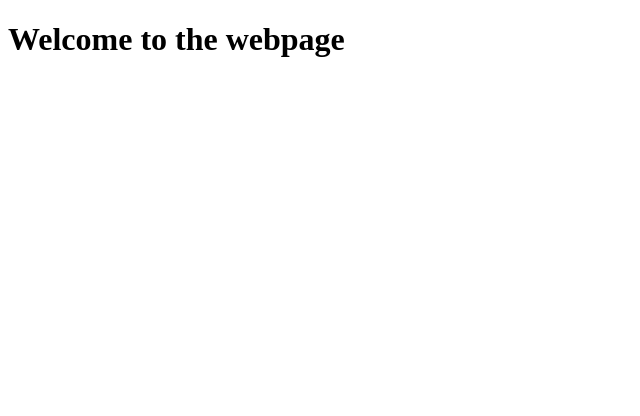
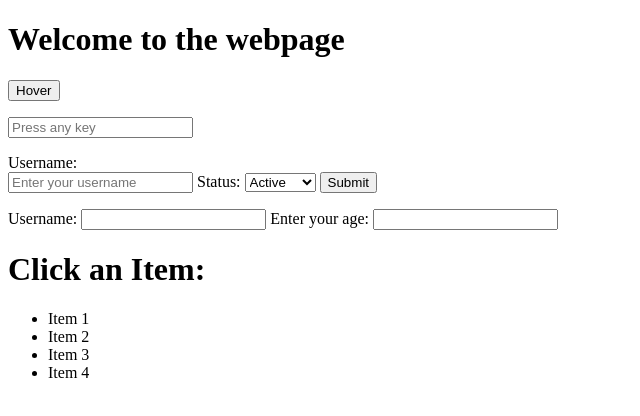
Before and after one commit to Kandiebaby/Introduction-to-Events, a plain HTML site: page index.html in a window 1280 px wide. Shown: the whole page, without its empty margins (0-640 px from the left). Drawn offline with Linux system fonts and the light colour scheme.

Commit message:
Added HTML sturcture with sections for events

```diff
--- a/index.html
+++ b/index.html
@@ -8,6 +8,56 @@
 </head>
 <body>
     <h1> Welcome to the webpage</h1>
+
+<!-- Mouse Event Section -->
+<section id="mouse-events">
+    <button id="mouseButton">Hover</button>
+    <p id="mouseMessage"></p>
+</section>
+
+<!-- Keyboard Event Section -->
+<section id="keyboard-events">
+    <input type="text" id="keyboard-events" placeholder="Press any key">
+    <p id="keyboardMessage"></p>
+</section>
+
+<!-- Form Event Section -->
+<form id="myForm">
+    <label for="username">Username:</label>
+    <form id="form" action="#"></form>
+    <input type="text" id="username" name="username" placeholder="Enter your username">
+
+    <label for="status">Status:</label>
+    <select id="status" name="status">
+        <option value="active">Active</option>
+        <option value="inactive">Inactive</option>
+        <option value="pending">Pending</option>
+    </select>
+
+    <button type="submit">Submit</button>
+</form>
+<p id="formMessage"></p>
+
+
+
+<!-- Focus and Blur Event Section -->
+<label for="username">Username:</label>
+<input type="text" id="username" onfocus="handleFocus () ;">
+
+<label for="ageInput">Enter your age:</label>
+<input type="text" id="ageInput" onblur="validateAge () ">
+<p id="focusMessage"></p>
+
+<!-- Event Delegation Section -->
+<h1>Click an Item:</h1>
+<ul id="itemList">
+    <li>Item 1</li>
+    <li>Item 2</li>
+    <li>Item 3</li>
+    <li>Item 4</li>
+</ul>
+<p id="delegationMessage"></p>
+
      <script src="script.js" defer></script>
 </body>
 </html>
```
